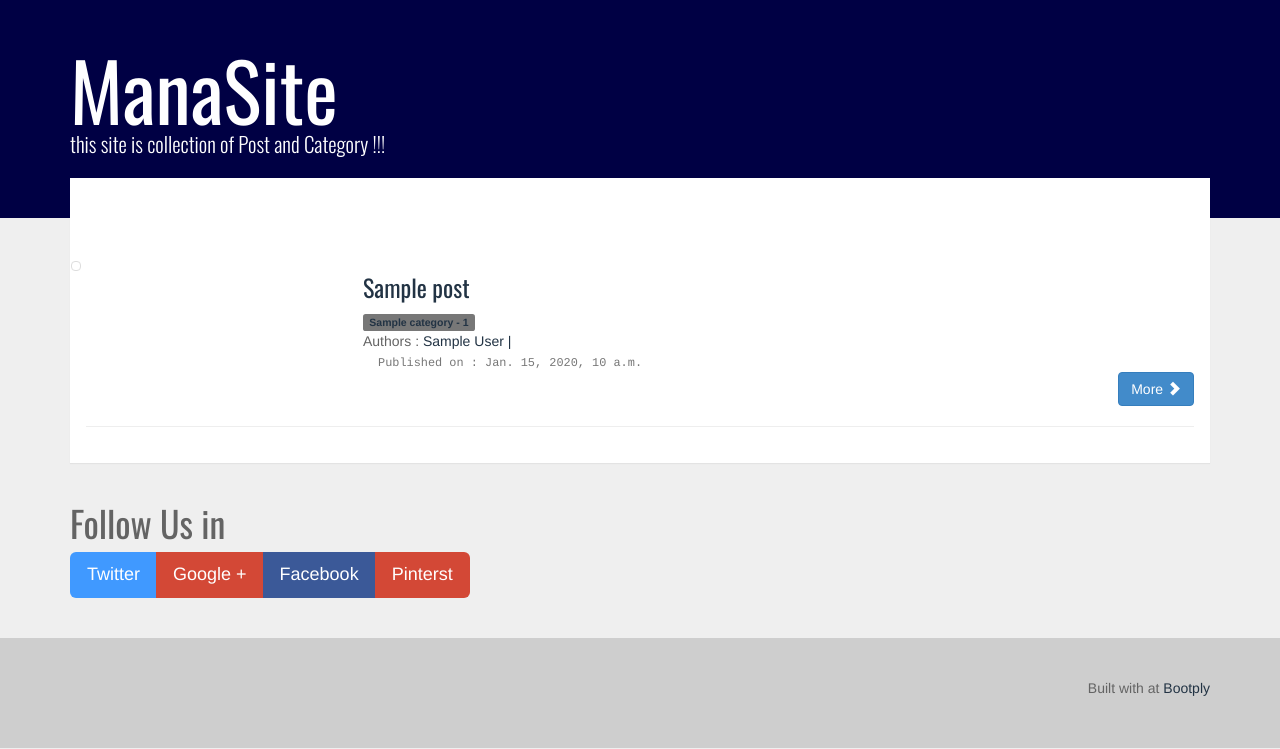
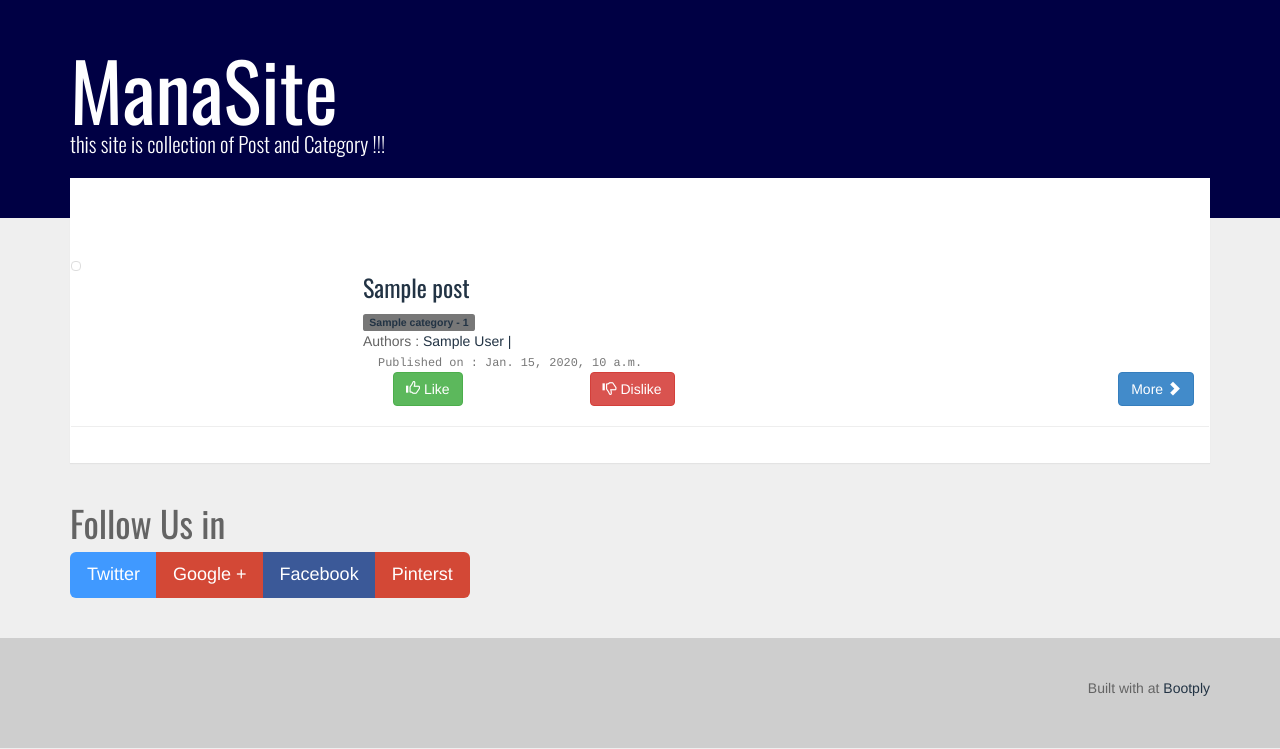
Before and after one commit to LordK1/ManaSite, a Django app: template templates/home.html in a window 1280 px wide. Shown: the part 51-800 px from the top of the page. Run offline with Django 3.2, Linux system fonts and the light colour scheme; the template is opened without the code that fills it: most values are stand-ins (such as "Sample title", 1, 10 or a date in 2020); some libraries are stand-ins or nearby versions.

Commit message:
community app added for manage Likes and Relationship between Authors and Posts and Likes ... post_snippet template updated for show Like and DisLike button and also i've got some ajax functions for buttons in home.html . i think i should complete this part as soon as possible beacuse it contains very deep and dirty codes ..

```diff
--- a/ManaSite/settings.py
+++ b/ManaSite/settings.py
@@ -43,6 +43,7 @@ INSTALLED_APPS = (
     'post',
     'author',
     'account',
+    'community',
 )
 
 MIDDLEWARE_CLASSES = (
--- a/ManaSite/urls.py
+++ b/ManaSite/urls.py
@@ -11,5 +11,6 @@ urlpatterns = patterns('',
                        url(r'^post/', include('post.urls')),
                        url(r'^admin/', include(admin.site.urls)),
                        url(r'^author/', include('author.urls')),
-                       url(r'^account/', include('account.urls'))
+                       url(r'^account/', include('account.urls')),
+                       url(r'^community/', include('community.urls'))
                        , ) + static(settings.MEDIA_URL, document_root=settings.MEDIA_ROOT)
--- a/author/models.py
+++ b/author/models.py
@@ -19,7 +19,7 @@ class Author(models.Model):
     objects = AuthorManager()
 
     def __str__(self):
-        return self.account.get_full_name()
+        return self.account.email
 
     def get_absolute_url(self):
         return reverse('author-detail', kwargs={'pk': self.pk})
@@ -32,3 +32,6 @@ class Author(models.Model):
 
     def get_post_count(self):
         return self.posts.all().count()
+
+    def get_full_name(self):
+        return self.account.get_full_name()
--- a/post/templates/post/post_item_snippet.html
+++ b/post/templates/post/post_item_snippet.html
@@ -37,12 +37,34 @@
                     Published on : {{ post.created_date }}
                 </small>
             </div>
-            <div class="col-md-12">
-                <a href="{{ post.get_absolute_url }}" class="btn btn-primary pull-right btnNext">More <i
-                        class="glyphicon glyphicon-chevron-right"></i></a>
+            <div class="col-md-6">
+                <div class="col-md-3">
+                    <button id="likeButton" onclick="likePost()"
+                            data-post-url="{% url 'like-post' pk=post.pk %}" data-post-id="{{ post.pk }}"
+                            data-post-slug="{{ post.slug }}"
+                            class="btn btn-primary btn-success"><span class="glyphicon glyphicon-thumbs-up"></span>
+                        Like
+                    </button>
+                </div>
+                <div class="col-md-3">
+                </div>
+                <div class="col-md-3">
+                    <button onclick="dislikePost()" id="dislikeButton" data-post-id="{{ post.id }}"
+                            data-post-slug="{{ post.slug }}"
+                            class="btn btn-primary btn-danger"><span
+                            class="glyphicon glyphicon-thumbs-down"></span>
+                        Dislike
+                    </button>
+                </div>
+
             </div>
-
+            <div class="col-md-6">
+                <a href="{{ post.get_absolute_url }}" class="btn btn-primary pull-right btnNext">
+                    More <i class="glyphicon glyphicon-chevron-right"></i>
+                </a>
+            </div>
         </div>
-        <br><br>
+        <br>
     </div>
 </div>
+<hr>
--- a/post/urls.py
+++ b/post/urls.py
@@ -1,5 +1,7 @@
 from django.conf.urls import patterns, url
+
 from post.views import PostListView, PostDetailView, CategoryListView, CategoryDetailView
+
 
 __author__ = 'k1'
 
--- a/post/views.py
+++ b/post/views.py
@@ -1,4 +1,5 @@
-from django.shortcuts import render
+from django.core.urlresolvers import reverse_lazy
+from django.http import HttpResponseRedirect, JsonResponse
 
 # Create your views here.
 from django.views.generic import TemplateView, ListView, DetailView
--- a/templates/home.html
+++ b/templates/home.html
@@ -1,16 +1,58 @@
 {% extends 'base.html' %}
 {% block title %}
     Home
+{% endblock %}
+{% block extrahead %}
+
 {% endblock %}
 {% block content %}
     <div class="row">
         <br>
         {% for post in posts %}
 
-                {% include 'post/post_item_snippet.html' with post=post %}
+            {% include 'post/post_item_snippet.html' with post=post %}
 
         {% endfor %}
     </div>
-    <!-- row -->
-    <hr>
+
+    <!-- row - home -->
 {% endblock %}
+{% block Script %}
+    <script type="text/javascript">
+        {% comment %} LIKE BUTTON{% endcomment %}
+        function likePost() {
+            var postId = $("#likeButton").attr("data-post-id");
+            var postSlug = $("#likeButton").attr("data-post-slug");
+            var url = "{% url 'like-post' pk='123456' %}".replace('123456', postId.toString());
+            $.ajax({
+                url: url,
+                type: 'get',
+                success: function (result) {
+                    console.log("result " + result + " URL : " + url);
+                    {#                    var obj = JSON.parse(result);#}
+                    console.log('title : ' + result.title + ' slug : ' + result.slug + ' Id : ' + result.id);
+                },
+                failure: function (data) {
+                    alert('Got an Error !!!');
+                }
+            });
+        }
+        {% comment %} DISLIKE BUTTON {% endcomment %}
+        function dislikePost() {
+            var postId = $("#dislikeButton").attr("data-post-id");
+            var postSlug = $("#dislikeButton").attr("data-post-slug");
+            var url = "{% url 'like-post' pk='123456' %}".replace('123456', postId.toString());
+            $.ajax({
+                url: url,
+                type: 'get',
+                success: function (result) {
+                    console.log("disLikePost : " + result + " for URL : " + url);
+                },
+                failure: function (data) {
+                    console.warn('dislikePost ' + postId + 'Go an Error');
+                }
+
+            });
+        }
+    </script>
+{% endblock %}
```
Also changed, not shown: community/urls.py (added, +13 -0 lines), templates/base.html (+4 -3 lines), post/models.py (line endings or trailing spaces).
